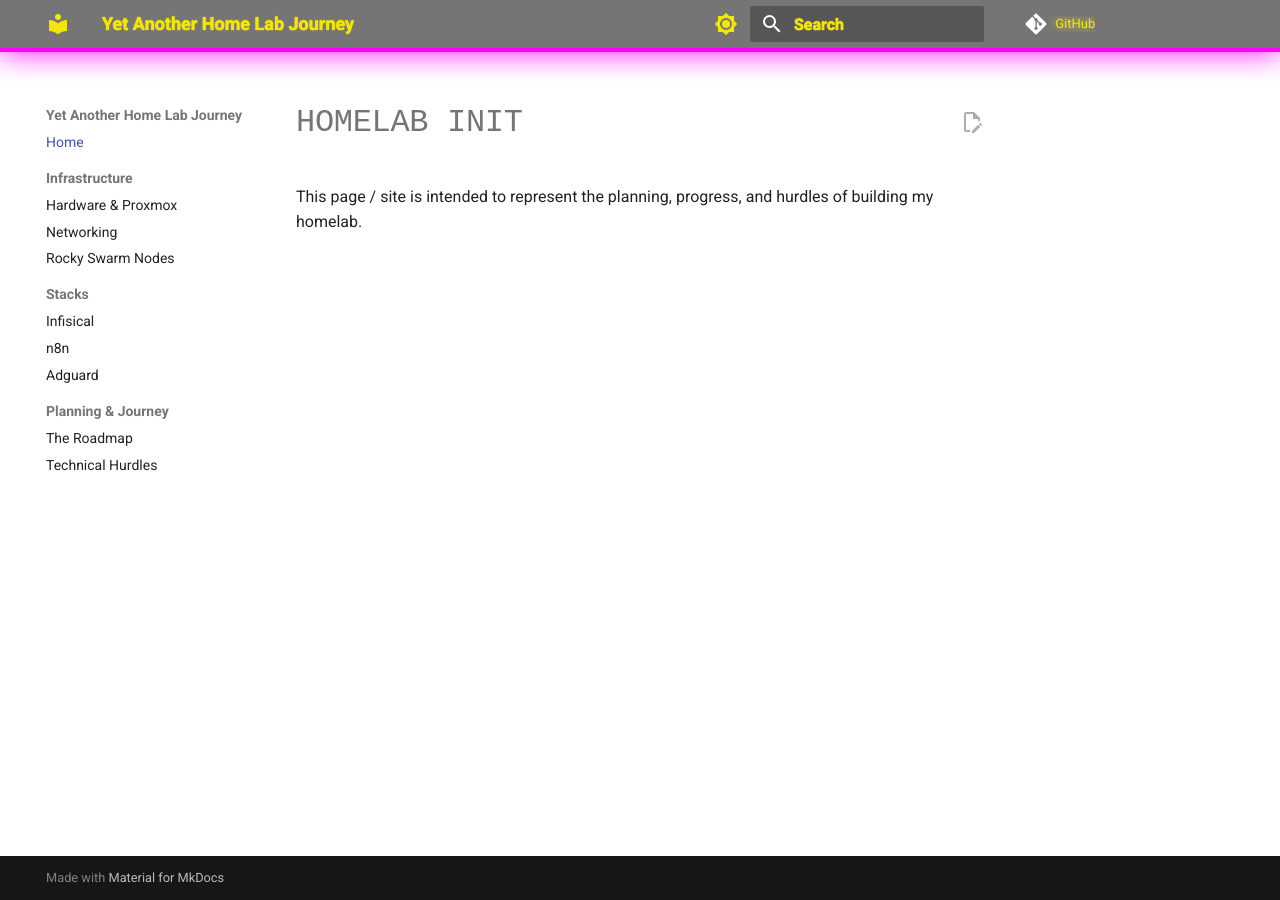
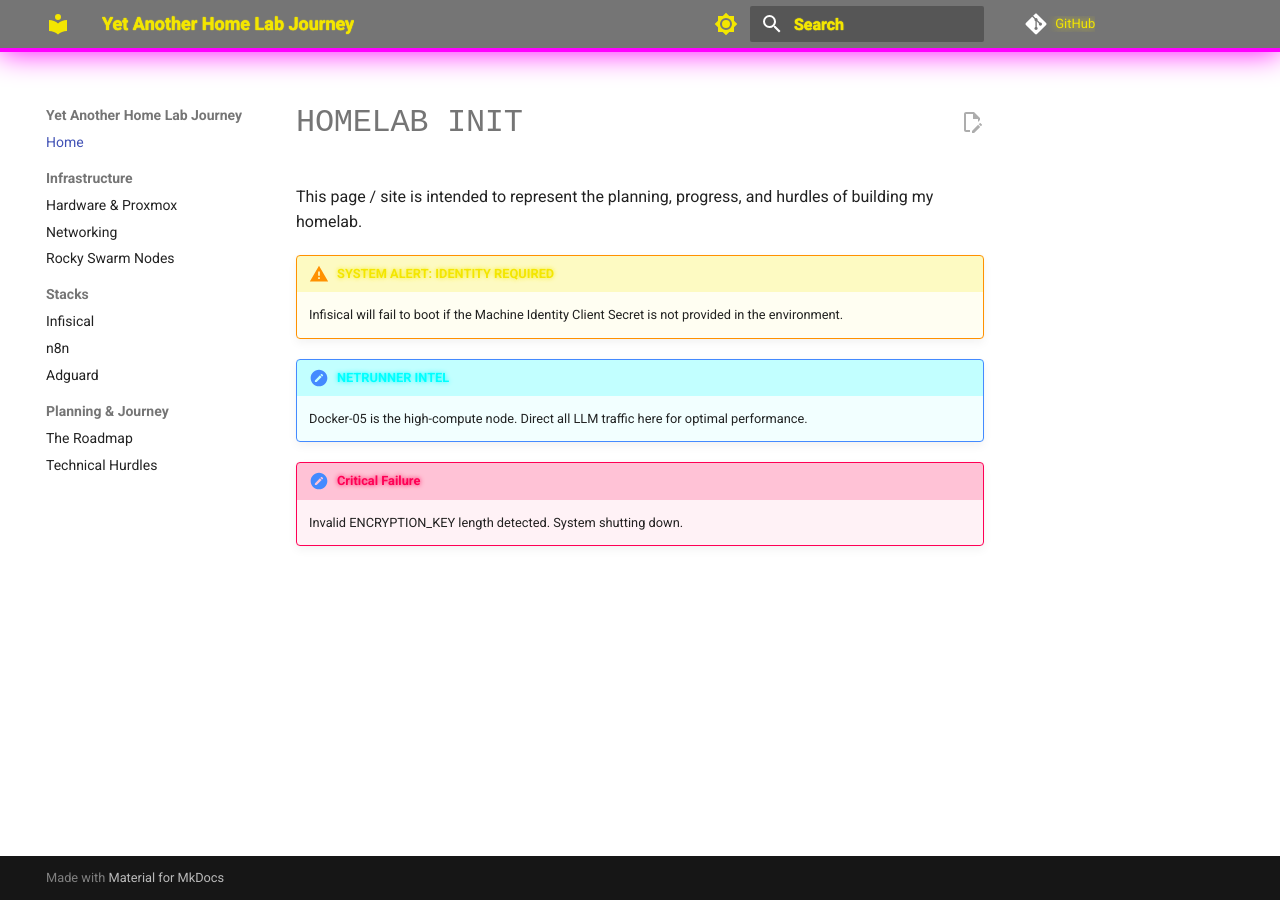
Before and after one commit to EncryptedFunk/EncryptedFunk.github.io, an MkDocs documentation site: the page built from docs/index.md, in a window 1280 px wide. Built offline with MkDocs 1.6.1 and Material for MkDocs 9.7.7, drawn with Linux system fonts in a browser that asks for light colours; comment, search, counter and statistics services are not loaded.

Commit message:
Add system alert styles for warnings, notes, and errors with neon color scheme

```diff
--- a/docs/index.md
+++ b/docs/index.md
@@ -1,3 +1,12 @@
 # Homelab init
 
 This page / site is intended to represent the planning, progress, and hurdles of building my homelab.
+
+!!! warning "System Alert: Identity Required"
+    Infisical will fail to boot if the Machine Identity Client Secret is not provided in the environment.
+
+!!! note "Netrunner Intel"
+    Docker-05 is the high-compute node. Direct all LLM traffic here for optimal performance.
+
+!!! error "Critical Failure"
+    Invalid ENCRYPTION_KEY length detected. System shutting down.
--- a/docs/stylesheets/extra.css
+++ b/docs/stylesheets/extra.css
@@ -41,3 +41,41 @@
 .md-tabs__link--active {
     border-bottom: 2px solid #f3e600;
 }
+
+/* System Warning - Cyberpunk Yellow */
+.admonition.warning {
+    border-color: #f3e600;
+    background-color: rgba(243, 230, 0, 0.05); /* Very faint yellow tint */
+}
+.admonition.warning > .admonition-title {
+    background-color: rgba(243, 230, 0, 0.2);
+    color: #f3e600;
+    text-transform: uppercase;
+    font-weight: bold;
+    text-shadow: 0 0 5px #f3e600;
+}
+
+/* System Note/Info - Neon Cyan */
+.admonition.note, .admonition.info {
+    border-color: #00ffff;
+    background-color: rgba(0, 255, 255, 0.05);
+}
+.admonition.note > .admonition-title,
+.admonition.info > .admonition-title {
+    background-color: rgba(0, 255, 255, 0.2);
+    color: #00ffff;
+    text-transform: uppercase;
+    text-shadow: 0 0 5px #00ffff;
+}
+
+/* System Danger/Error - Neon Red/Pink */
+.admonition.danger, .admonition.error {
+    border-color: #ff0055;
+    background-color: rgba(255, 0, 85, 0.05);
+}
+.admonition.danger > .admonition-title,
+.admonition.error > .admonition-title {
+    background-color: rgba(255, 0, 85, 0.2);
+    color: #ff0055;
+    text-shadow: 0 0 5px #ff0055;
+}
```
